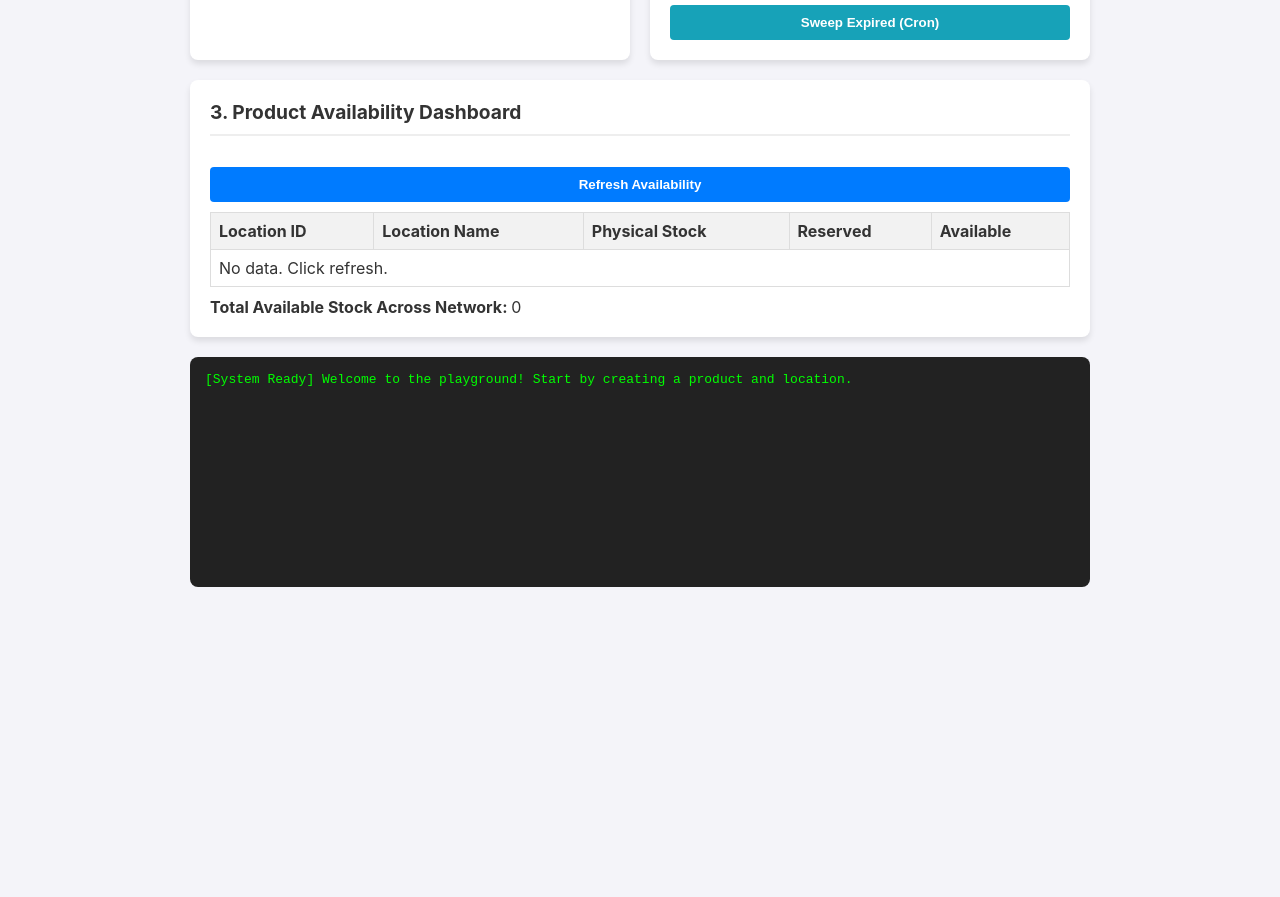
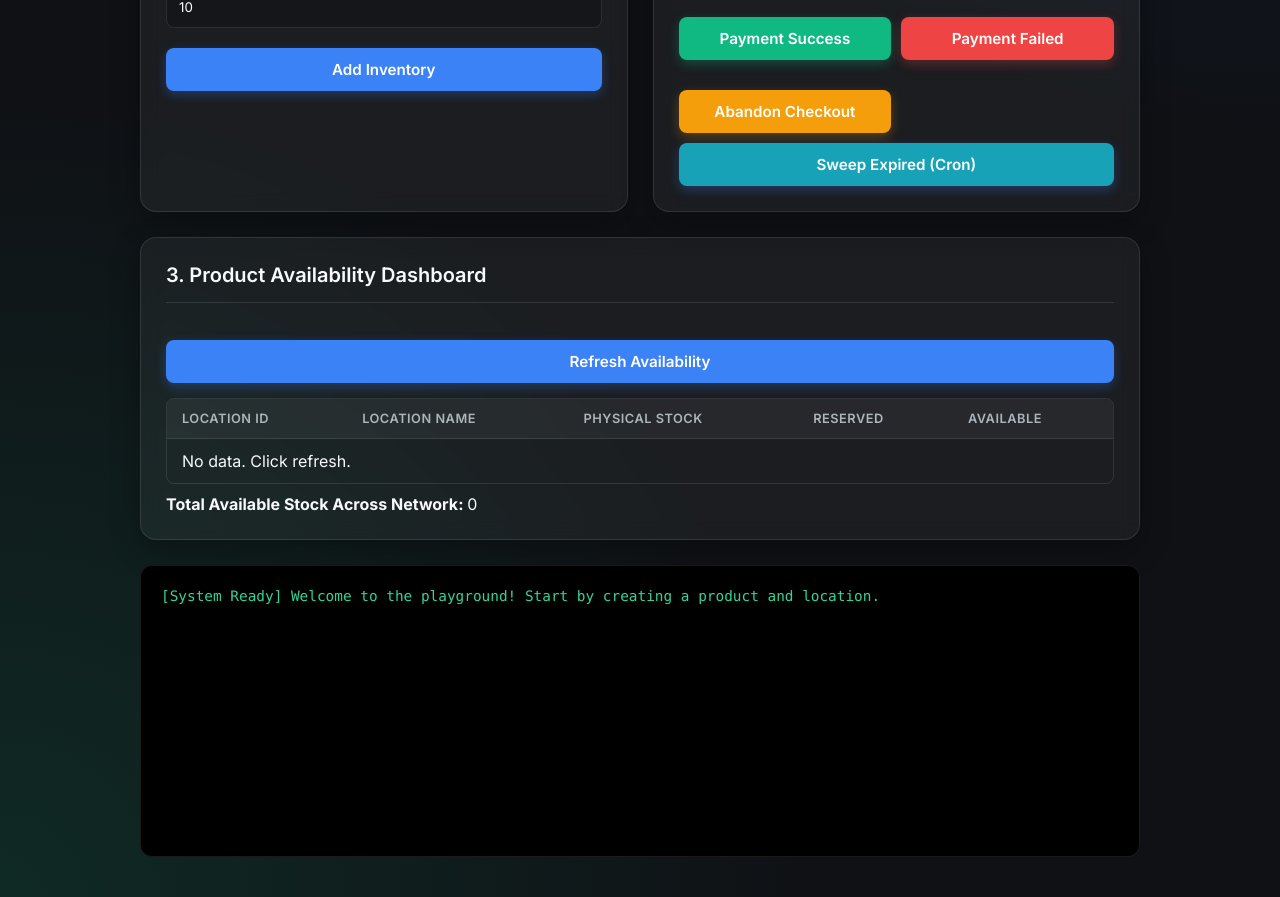
Before and after one commit to YashrajSingh20/inventory-reservation-service, a website: page playground/index.html in a window 1280 px wide. Shown: the part 674-1571 px from the top of the page. Before the commit the page ends 1289 px from the top, so only its background shows below. Drawn offline with Linux system fonts and the light colour scheme.

Commit message:
Redesign playground UI with premium dark mode theme

```diff
--- a/playground/index.html
+++ b/playground/index.html
@@ -4,26 +4,174 @@
     <meta charset="UTF-8">
     <meta name="viewport" content="width=device-width, initial-scale=1.0">
     <title>Inventory Reservation Playground</title>
+    <link href="https://fonts.googleapis.com/css2?family=Inter:wght@300;400;600;700&display=swap" rel="stylesheet">
     <style>
-        body { font-family: -apple-system, BlinkMacSystemFont, "Segoe UI", Roboto, Helvetica, Arial, sans-serif; padding: 20px; background: #f4f4f9; color: #333; }
-        .container { max-width: 900px; margin: 0 auto; display: grid; grid-template-columns: 1fr 1fr; gap: 20px; }
-        .card { background: white; padding: 20px; border-radius: 8px; box-shadow: 0 4px 6px rgba(0,0,0,0.1); }
-        h1 { text-align: center; grid-column: 1 / -1; }
-        h2 { font-size: 1.2rem; margin-top: 0; border-bottom: 2px solid #eee; padding-bottom: 10px; }
-        label { display: block; margin-top: 10px; font-weight: bold; font-size: 0.9rem; }
-        input, select { width: 100%; padding: 8px; margin-top: 4px; box-sizing: border-box; border: 1px solid #ccc; border-radius: 4px; }
-        button { margin-top: 15px; padding: 10px; width: 100%; background: #007bff; color: white; border: none; border-radius: 4px; cursor: pointer; font-weight: bold; }
-        button:hover { background: #0056b3; }
-        .success { background: #28a745; }
-        .success:hover { background: #218838; }
-        .danger { background: #dc3545; }
-        .danger:hover { background: #c82333; }
-        .warning { background: #ffc107; color: black; }
-        .warning:hover { background: #e0a800; }
-        .log-area { grid-column: 1 / -1; background: #222; color: #0f0; padding: 15px; border-radius: 8px; height: 200px; overflow-y: auto; font-family: monospace; }
-        table { width: 100%; border-collapse: collapse; margin-top: 10px; }
-        th, td { border: 1px solid #ddd; padding: 8px; text-align: left; }
-        th { background-color: #f2f2f2; }
+        :root {
+            --bg-color: #0f1115;
+            --card-bg: rgba(255, 255, 255, 0.05);
+            --card-border: rgba(255, 255, 255, 0.1);
+            --text-main: #f8f9fa;
+            --text-muted: #adb5bd;
+            --accent-primary: #3b82f6;
+            --accent-primary-hover: #2563eb;
+            --accent-success: #10b981;
+            --accent-success-hover: #059669;
+            --accent-danger: #ef4444;
+            --accent-danger-hover: #dc2626;
+            --accent-warning: #f59e0b;
+            --accent-warning-hover: #d97706;
+        }
+
+        body {
+            font-family: 'Inter', sans-serif;
+            padding: 40px 20px;
+            background: var(--bg-color);
+            background-image: radial-gradient(circle at top right, rgba(59, 130, 246, 0.15), transparent 40%),
+                              radial-gradient(circle at bottom left, rgba(16, 185, 129, 0.15), transparent 40%);
+            color: var(--text-main);
+            min-height: 100vh;
+            margin: 0;
+            box-sizing: border-box;
+        }
+        .container {
+            max-width: 1000px;
+            margin: 0 auto;
+            display: grid;
+            grid-template-columns: 1fr 1fr;
+            gap: 25px;
+        }
+        .card {
+            background: var(--card-bg);
+            padding: 25px;
+            border-radius: 16px;
+            border: 1px solid var(--card-border);
+            backdrop-filter: blur(10px);
+            box-shadow: 0 10px 30px rgba(0,0,0,0.3);
+            transition: transform 0.3s ease, box-shadow 0.3s ease;
+        }
+        .card:hover {
+            transform: translateY(-5px);
+            box-shadow: 0 15px 35px rgba(0,0,0,0.4);
+            border-color: rgba(255, 255, 255, 0.2);
+        }
+        h1 {
+            text-align: center;
+            grid-column: 1 / -1;
+            font-size: 2.5rem;
+            font-weight: 700;
+            letter-spacing: -1px;
+            background: linear-gradient(to right, #60a5fa, #34d399);
+            -webkit-background-clip: text;
+            -webkit-text-fill-color: transparent;
+            margin-bottom: 20px;
+        }
+        h2 {
+            font-size: 1.25rem;
+            font-weight: 600;
+            margin-top: 0;
+            border-bottom: 1px solid var(--card-border);
+            padding-bottom: 15px;
+            color: var(--text-main);
+        }
+        label {
+            display: block;
+            margin-top: 15px;
+            font-weight: 600;
+            font-size: 0.85rem;
+            color: var(--text-muted);
+            text-transform: uppercase;
+            letter-spacing: 0.5px;
+        }
+        input, select {
+            width: 100%;
+            padding: 12px;
+            margin-top: 6px;
+            box-sizing: border-box;
+            border: 1px solid var(--card-border);
+            border-radius: 8px;
+            background: rgba(0, 0, 0, 0.2);
+            color: white;
+            font-family: 'Inter', sans-serif;
+            transition: border-color 0.2s, box-shadow 0.2s;
+        }
+        input:focus {
+            outline: none;
+            border-color: var(--accent-primary);
+            box-shadow: 0 0 0 3px rgba(59, 130, 246, 0.25);
+        }
+        input::placeholder { color: rgba(255,255,255,0.3); }
+        input[readonly] { background: rgba(0,0,0,0.4); cursor: not-allowed; }
+
+        button {
+            margin-top: 20px;
+            padding: 12px 20px;
+            width: 100%;
+            background: var(--accent-primary);
+            color: white;
+            border: none;
+            border-radius: 8px;
+            cursor: pointer;
+            font-weight: 600;
+            font-size: 0.95rem;
+            font-family: 'Inter', sans-serif;
+            transition: all 0.2s ease;
+            box-shadow: 0 4px 12px rgba(59, 130, 246, 0.3);
+        }
+        button:hover {
+            background: var(--accent-primary-hover);
+            transform: translateY(-2px);
+            box-shadow: 0 6px 15px rgba(59, 130, 246, 0.4);
+        }
+        button:active { transform: translateY(0); }
+
+        .success { background: var(--accent-success); box-shadow: 0 4px 12px rgba(16, 185, 129, 0.3); }
+        .success:hover { background: var(--accent-success-hover); box-shadow: 0 6px 15px rgba(16, 185, 129, 0.4); }
+        .danger { background: var(--accent-danger); box-shadow: 0 4px 12px rgba(239, 68, 68, 0.3); }
+        .danger:hover { background: var(--accent-danger-hover); box-shadow: 0 6px 15px rgba(239, 68, 68, 0.4); }
+        .warning { background: var(--accent-warning); color: #fff; box-shadow: 0 4px 12px rgba(245, 158, 11, 0.3); }
+        .warning:hover { background: var(--accent-warning-hover); box-shadow: 0 6px 15px rgba(245, 158, 11, 0.4); }
+
+        .log-area {
+            grid-column: 1 / -1;
+            background: #000;
+            color: #34d399;
+            padding: 20px;
+            border-radius: 12px;
+            height: 250px;
+            overflow-y: auto;
+            font-family: 'Consolas', 'Courier New', monospace;
+            font-size: 0.9rem;
+            border: 1px solid var(--card-border);
+            line-height: 1.5;
+            box-shadow: inset 0 4px 10px rgba(0,0,0,0.5);
+        }
+
+        table {
+            width: 100%;
+            border-collapse: separate;
+            border-spacing: 0;
+            margin-top: 15px;
+            border-radius: 8px;
+            overflow: hidden;
+            border: 1px solid var(--card-border);
+        }
+        th, td {
+            padding: 12px 15px;
+            text-align: left;
+            border-bottom: 1px solid var(--card-border);
+        }
+        th {
+            background-color: rgba(255,255,255,0.05);
+            font-weight: 600;
+            color: var(--text-muted);
+            text-transform: uppercase;
+            font-size: 0.8rem;
+            letter-spacing: 0.5px;
+        }
+        tr:last-child td { border-bottom: none; }
+        tbody tr:hover { background-color: rgba(255,255,255,0.02); }
+
+        hr { border: 0; border-top: 1px solid var(--card-border); margin: 25px 0; }
     </style>
 </head>
 <body>
```
